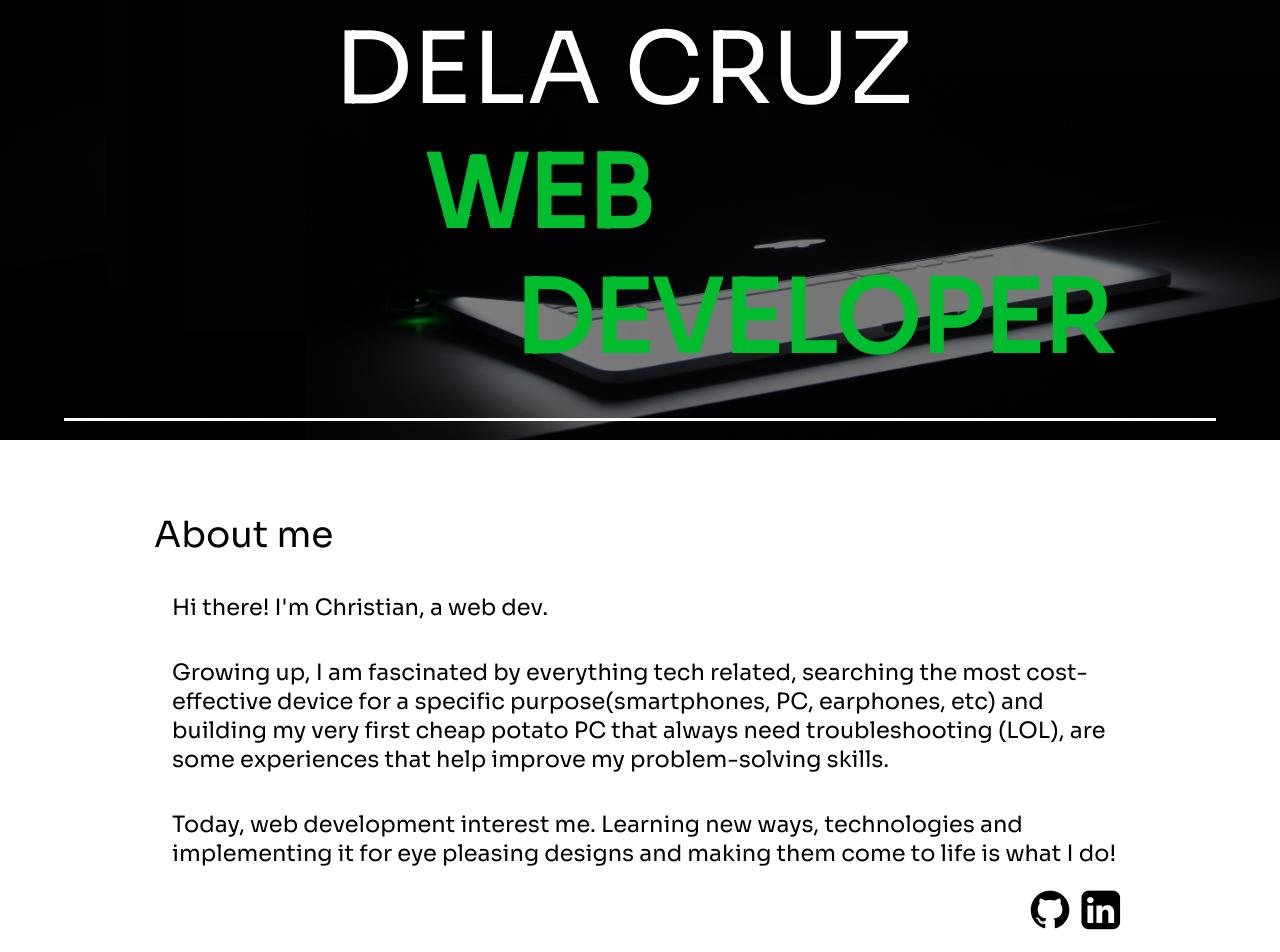
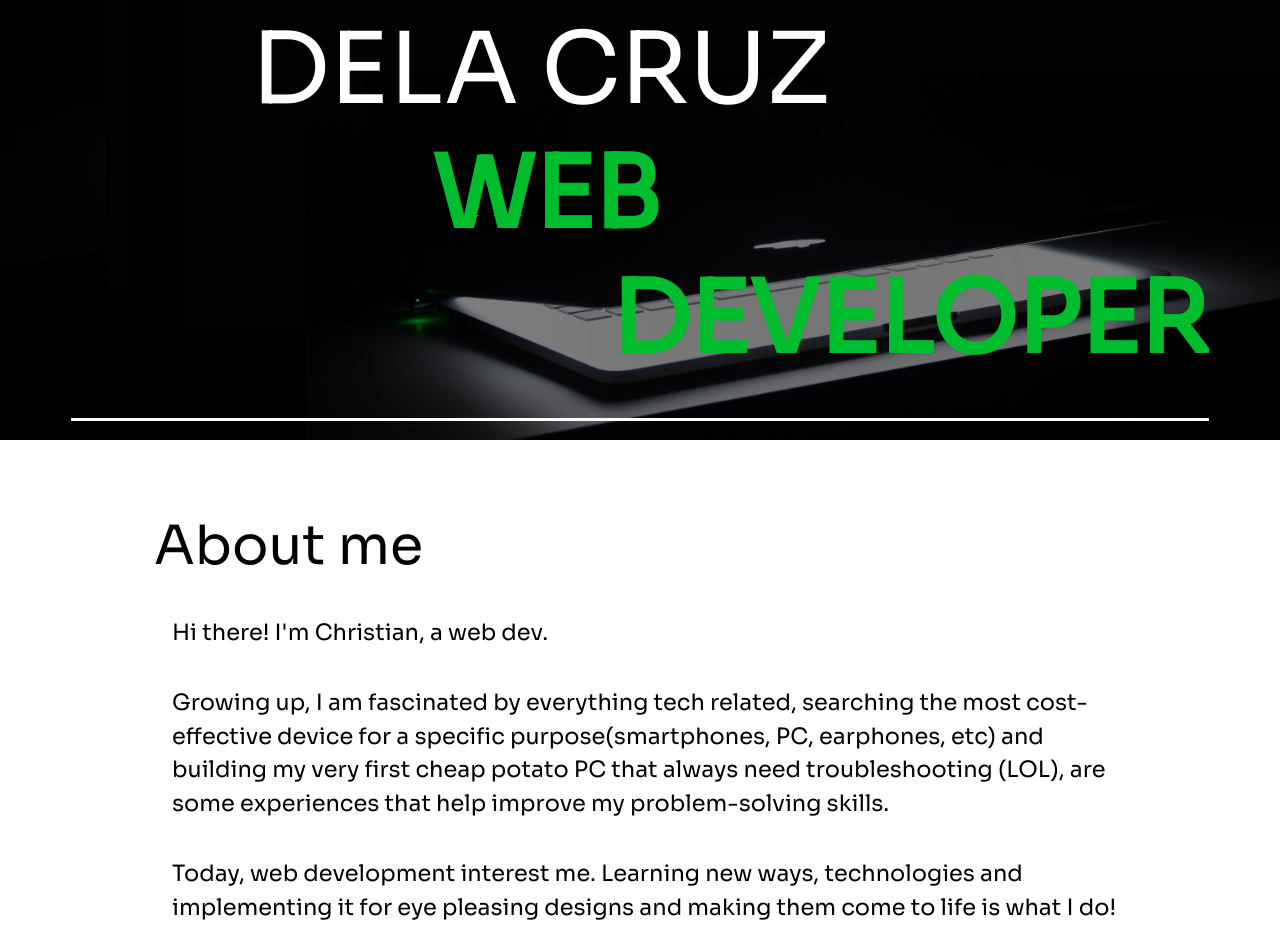
Before and after one commit to ctdc0208/Portfolio, a React (Vite) app: page / in a window 1280 px wide. Shown: the part 280-1232 px from the top of the page. Built offline with nearby package versions, Linux system fonts and the light colour scheme.

Commit message:
Edit about component

```diff
--- a/src/About.jsx
+++ b/src/About.jsx
@@ -21,7 +21,7 @@ export default class About extends Component {
                             it for eye pleasing designs and making them come to life is what I do!
                         </div>
                     </div>
-                    <div className="home-links margin-15px">
+                    <div className="home-links">
                         <button className="fa fa-github github-button"></button>
                         <button className="fa fa-linkedin-square linkedin-button" aria-hidden="true"></button>
                 </div>
--- a/src/App.css
+++ b/src/App.css
@@ -120,18 +120,19 @@ button:hover::after {
     width: 100%;
     overflow: hidden;
     position: relative;
-    width: 100%;
+    margin-inline: auto;
+    width: max-content;
     padding-top: 9rem;
     padding-bottom: 2rem;
     border-bottom: 3px solid var(--clr-neutral-100);
 }
 
 .first-name {
-    margin-left: 10rem;
+    margin-left: 0rem;
 }
 
 .last-name {
-    margin-left: 15rem;
+    margin-left: 10rem;
 }
 
 .web-name {
@@ -139,7 +140,7 @@ button:hover::after {
 }
 
 .developer-name {
-    margin-left: 25rem;
+    margin-left: 30rem;
 }
 
 .first-name,
@@ -148,9 +149,9 @@ button:hover::after {
 .developer-name {
     font-size: 5.5rem;
     text-transform: uppercase;
-    animation-duration: 2s;
     overflow: hidden;
-    animation-name: slideup;
+    animation: slideUp ease 1s forwards;
+    opacity: 0;
 }
 
 .first-name,
@@ -164,13 +165,16 @@ button:hover::after {
     color: var(--clr-primary);
 }
 
-@keyframes slideup {
-    from {
+.slideUp {
+    animation: slideUp ease 1s forwards 1.2s;
+}
+
+@keyframes slideUp {
+    0% {
         transform: translateY(100%);
-        opacity: 0;
     }
-    to {
-        transform: translateY(0%) linear;
+    100% {
+        transform: translateY(0);
         opacity: 1;
     }
 }
@@ -200,7 +204,7 @@ button:hover::after {
 }
 
 .home-about-me {
-    font-size: 2em;
+    font-size: 3rem;
     display: flex;
     align-items: center;
     margin-bottom: 1rem;
@@ -214,12 +218,19 @@ button:hover::after {
 .home-bibliography div {
     margin: 1rem 0 1rem 1rem;
     font-size: 1.25rem;
+    line-height: 1.5;
 }
 
 .home-links {
     display: flex;
     align-items: end;
     justify-content: end;
+    margin-top: 3rem;
+}
+
+.home-links button {
+    font-size: 3.5rem;
+    margin-left: 2rem;
 }
 
 .projects-bg {
```
